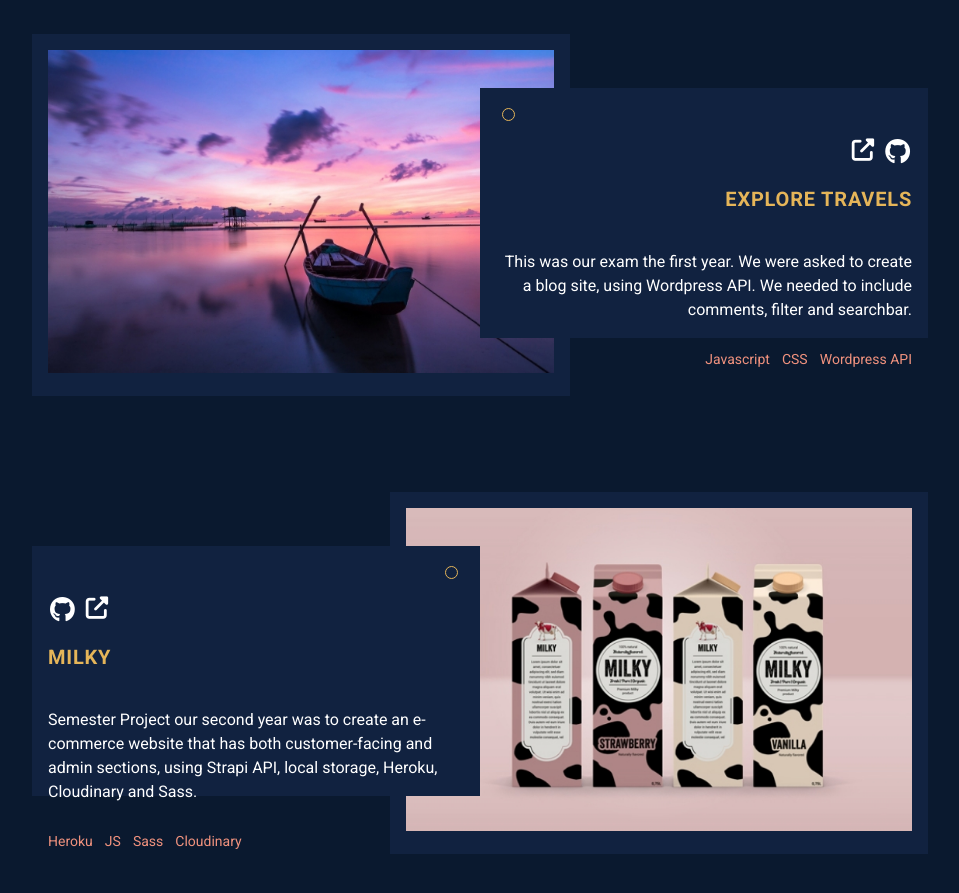
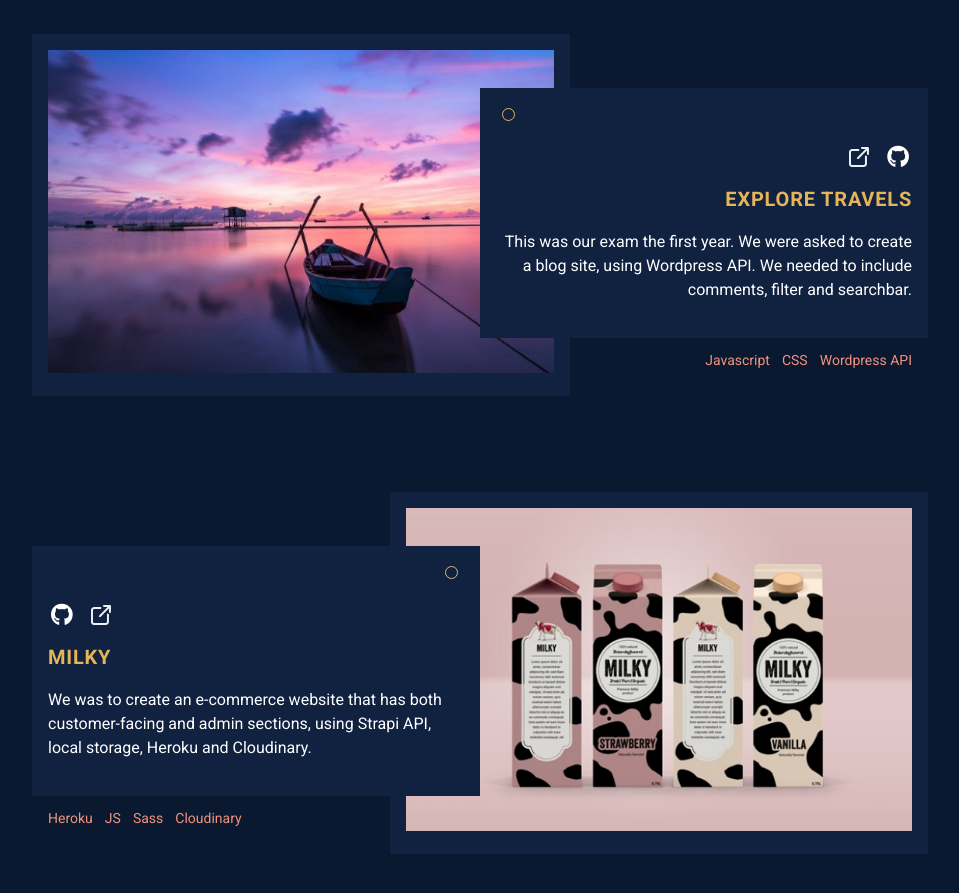
Before and after one commit to Iselinklementin/knuff-portfolio, a React (Create React App) app: page /websites in a window 1280 px wide. Shown: the part 1760-2653 px from the top of the page, without its empty margins (160-1119 px from the left). Built offline with nearby package versions, Linux system fonts and the light colour scheme.

Commit message:
edit icons

```diff
--- a/src/components/constant/WebsiteData.jsx
+++ b/src/components/constant/WebsiteData.jsx
@@ -39,7 +39,7 @@ const websiteProjects = [
     id: 4,
     name: "Milky",
     description:
-      "Semester Project our second year was to create an e-commerce website that has both customer-facing and admin sections, using Strapi API, local storage, Heroku, Cloudinary and Sass.",
+      "We was to create an e-commerce website that has both customer-facing and admin sections, using Strapi API, local storage, Heroku and Cloudinary.",
     tags: [
       { name: "Heroku", id: 7 },
       { name: "JS", id: 8 },
@@ -57,7 +57,7 @@ export function WebsiteDataMobile() {
       {websiteProjects.map(project => {
         return (
           <section className="card-project card-background-mobile" key={project.id}>
-            <i className="fas fa-external-link-alt"></i>
+            <div className="open"></div>
             <i className="fab fa-github"></i>
 
             <img src={project.src} alt="" className="project-img" />
@@ -88,7 +88,7 @@ export function WebsiteDataTablet() {
             </div>
 
             <div className="card-text-container">
-              <i className="fas fa-external-link-alt"></i>
+              <div className="open"></div>
               <i className="fab fa-github"></i>
 
               <div className="card-text-wrap">
--- a/src/css/style.css
+++ b/src/css/style.css
@@ -2159,28 +2159,39 @@ footer a {
         -ms-flex-align: start;
             align-items: flex-start;
   }
-  .card-background-tablet:nth-child(even) .expand,
-  .card-background-tablet:nth-child(even) .fa-github {
+  .card-background-tablet:nth-child(even) .expand {
     left: 4%;
   }
 }
 
 @media (min-width: 768px) and (min-width: 992px) {
-  .card-background-tablet:nth-child(even) .expand,
+  .card-background-tablet:nth-child(even) .expand {
+    left: 2%;
+  }
+}
+
+@media (min-width: 768px) {
   .card-background-tablet:nth-child(even) .fa-github {
     left: 2%;
-  }
-}
-
-@media (min-width: 768px) {
-  .card-background-tablet:nth-child(even) .fa-external-link-alt {
-    left: 12%;
+    width: 25px;
   }
 }
 
 @media (min-width: 768px) and (min-width: 992px) {
-  .card-background-tablet:nth-child(even) .fa-external-link-alt {
-    left: 6%;
+  .card-background-tablet:nth-child(even) .fa-github {
+    left: 1%;
+  }
+}
+
+@media (min-width: 768px) {
+  .card-background-tablet:nth-child(even) .open {
+    left: 8%;
+  }
+}
+
+@media (min-width: 768px) and (min-width: 992px) {
+  .card-background-tablet:nth-child(even) .open {
+    left: 5.5%;
   }
 }
 
@@ -2224,14 +2235,27 @@ footer a {
   height: 18px;
 }
 
-.card-project .fa-github,
-.card-project .fa-external-link-alt {
+.card-project .fa-github {
   position: absolute;
-  font-size: 1.6rem;
-}
-
-.card-project .fa-external-link-alt {
   font-size: 1.4rem;
+  margin: 10px;
+}
+
+.card-project .open {
+  position: absolute;
+  width: 20px;
+  height: 20px;
+  margin: 10px;
+  background-size: cover;
+  background-image: url("../../../images/developer/open.svg");
+}
+
+.card-project .expand:hover,
+.card-project .fa-github:hover,
+.card-project .open:hover {
+  -webkit-transform: scale(1.2);
+          transform: scale(1.2);
+  cursor: pointer;
 }
 
 .card-background-mobile {
@@ -2255,12 +2279,6 @@ footer a {
   margin: 4rem auto;
 }
 
-@media (min-width: 768px) {
-  .card-background-mobile {
-    display: none;
-  }
-}
-
 .card-background-mobile .project-img {
   width: 90%;
   height: 343px;
@@ -2276,15 +2294,25 @@ footer a {
   width: 85%;
 }
 
-.card-background-mobile .expand,
-.card-background-mobile .fa-github {
+.card-background-mobile .expand {
   top: 4%;
   right: 6%;
 }
 
-.card-background-mobile .fa-external-link-alt {
-  top: 4.2%;
-  right: 14%;
+.card-background-mobile .fa-github {
+  top: 2%;
+  right: 6%;
+}
+
+.card-background-mobile .open {
+  top: 2.1%;
+  right: 15%;
+}
+
+@media (min-width: 768px) {
+  .card-background-mobile {
+    display: none;
+  }
 }
 
 .card-background-tablet {
@@ -2346,9 +2374,10 @@ footer a {
   }
   .card-background-tablet h3 {
     margin-top: 5rem;
+    margin-bottom: 0;
   }
   .card-background-tablet ul {
-    margin-top: 0.7rem;
+    margin-top: 2rem;
     max-width: 170px;
     -ms-flex-wrap: wrap;
         flex-wrap: wrap;
@@ -2361,16 +2390,20 @@ footer a {
     margin-right: 0;
     margin-left: 12px;
   }
-  .card-background-tablet .expand,
-  .card-background-tablet .fa-github {
+  .card-background-tablet .expand {
     z-index: 2;
     top: 35%;
     right: 6%;
   }
-  .card-background-tablet .fa-external-link-alt {
+  .card-background-tablet .fa-github {
     z-index: 2;
-    top: 35%;
-    right: 12%;
+    top: 34%;
+    right: 2%;
+  }
+  .card-background-tablet .open {
+    z-index: 2;
+    top: 34.3%;
+    right: 8%;
   }
   .card-background-tablet .circle {
     width: 13px;
@@ -2392,12 +2425,14 @@ footer a {
     -webkit-transition: all 0.8s;
     transition: all 0.8s;
   }
-  .card-background-tablet .expand,
+  .card-background-tablet .expand {
+    right: 2%;
+  }
   .card-background-tablet .fa-github {
-    right: 2%;
-  }
-  .card-background-tablet .fa-external-link-alt {
-    right: 6%;
+    right: 1%;
+  }
+  .card-background-tablet .open {
+    right: 5.5%;
   }
   .card-background-tablet ul {
     max-width: 290px;
--- a/src/sass/partials/layout/_cards.scss
+++ b/src/sass/partials/layout/_cards.scss
@@ -12,8 +12,7 @@
       @include flex(column, left, flex-start);
     }
 
-    .expand,
-    .fa-github {
+    .expand {
       left: 4%;
 
       @include for-laptop {
@@ -21,11 +20,20 @@
       }
     }
 
-    .fa-external-link-alt {
-      left: 12%;
+    .fa-github {
+      left: 2%;
+      width: 25px;
 
       @include for-laptop {
-        left: 6%;
+        left: 1%;
+      }
+    }
+
+    .open {
+      left: 8%;
+
+      @include for-laptop {
+        left: 5.5%;
       }
     }
 
@@ -69,14 +77,26 @@
     height: 18px;
   }
 
-  .fa-github,
-  .fa-external-link-alt {
+  .fa-github {
     position: absolute;
-    font-size: 1.6rem;
+    font-size: 1.4rem;
+    margin: 10px;
   }
 
-  .fa-external-link-alt {
-    font-size: 1.4rem;
+  .open {
+    position: absolute;
+    width: 20px;
+    height: 20px;
+    margin: 10px;
+    background-size: cover;
+    background-image: url("../../../images/developer/open.svg");
+  }
+
+  .expand:hover,
+  .fa-github:hover,
+  .open:hover {
+    transform: scale(1.2);
+    cursor: pointer;
   }
 }
 
@@ -89,10 +109,6 @@
   width: 90%;
   background-color: getColour(overlayBlue);
   margin: 4rem auto;
-
-  @include for-tablet {
-    display: none;
-  }
 
   .project-img {
     width: 90%;
@@ -107,15 +123,23 @@
     width: 85%;
   }
 
-  .expand,
-  .fa-github {
+  .expand {
     top: 4%;
     right: 6%;
   }
 
-  .fa-external-link-alt {
-    top: 4.2%;
-    right: 14%;
+  .fa-github {
+    top: 2%;
+    right: 6%;
+  }
+
+  .open {
+    top: 2.1%;
+    right: 15%;
+  }
+
+  @include for-tablet {
+    display: none;
   }
 }
 
@@ -163,10 +187,11 @@
 
     h3 {
       margin-top: 5rem;
+      margin-bottom: 0;
     }
 
     ul {
-      margin-top: 0.7rem;
+      margin-top: 2rem;
       max-width: 170px;
       flex-wrap: wrap;
       justify-content: flex-end;
@@ -178,17 +203,22 @@
       }
     }
 
-    .expand,
-    .fa-github {
+    .expand {
       z-index: 2;
       top: 35%;
       right: 6%;
     }
 
-    .fa-external-link-alt {
+    .fa-github {
       z-index: 2;
-      top: 35%;
-      right: 12%;
+      top: 34%;
+      right: 2%;
+    }
+
+    .open {
+      z-index: 2;
+      top: 34.3%;
+      right: 8%;
     }
 
     .circle {
@@ -211,13 +241,16 @@
         transition: all 0.8s;
       }
 
-      .expand,
-      .fa-github {
+      .expand {
         right: 2%;
       }
 
-      .fa-external-link-alt {
-        right: 6%;
+      .fa-github {
+        right: 1%;
+      }
+
+      .open {
+        right: 5.5%;
       }
 
       ul {
```
Also changed, not shown: src/images/developer/open.svg (added), 1 other file (tests, documents, lock files or other folders).
